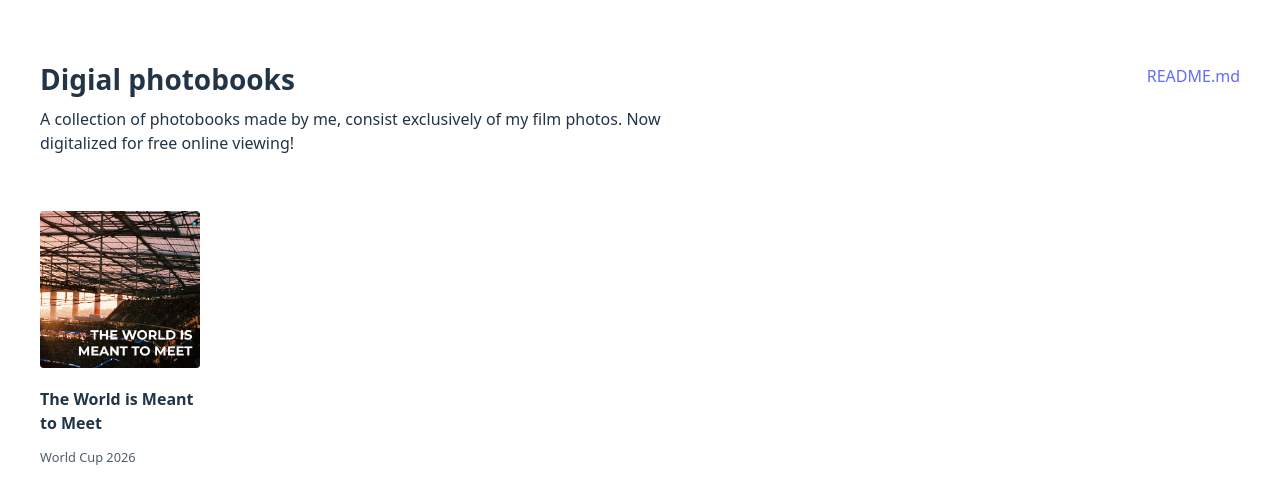
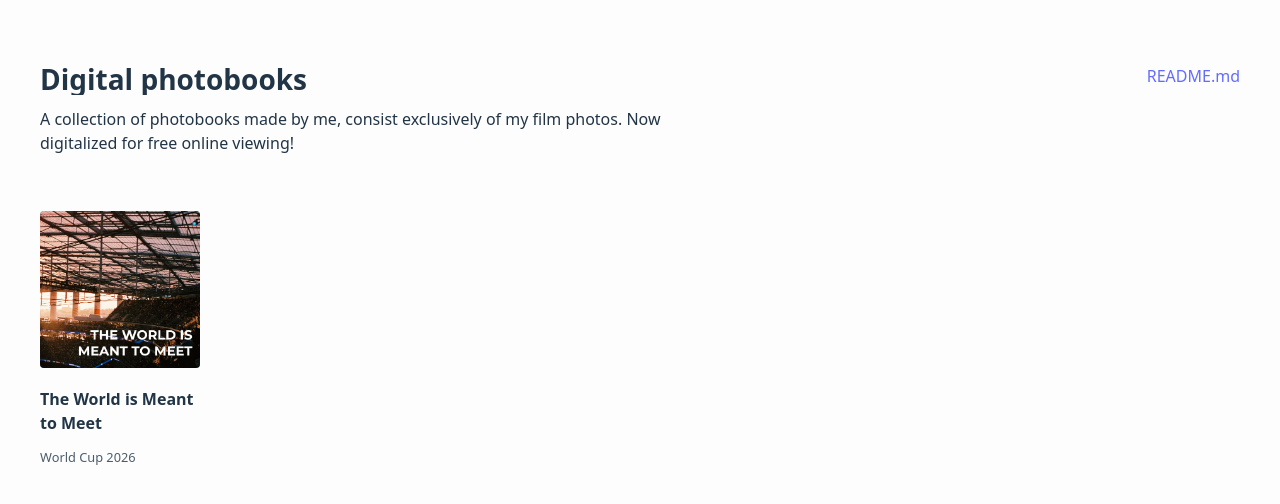
Before and after one commit to tuanmtran/tuanmtran.github.io, a Vue app: page / in a window 1280 px wide. Shown: the top 504 px of the page. Built offline with nearby package versions, Linux system fonts and the light colour scheme.

Commit message:
Keep header titles on one line, fix caption scaling, use off-white background

```diff
--- a/src/style.css
+++ b/src/style.css
@@ -5,7 +5,7 @@
 
   color-scheme: light;
   color: #213547;
-  background-color: #ffffff;
+  background-color: #fdfdfd;
 
   font-synthesis: none;
   text-rendering: optimizeLegibility;
--- a/src/views/AboutView.vue
+++ b/src/views/AboutView.vue
@@ -48,7 +48,7 @@
   position: sticky;
   top: 0;
   z-index: 10;
-  background: #ffffff;
+  background: #fdfdfd;
   display: flex;
   align-items: center;
   justify-content: space-between;
@@ -59,6 +59,10 @@
 .about__title {
   font-size: clamp(1.25rem, 1rem + 1vw, 1.75rem);
   margin: 0;
+  min-width: 0;
+  white-space: nowrap;
+  overflow: hidden;
+  text-overflow: ellipsis;
 }
 
 .about__close {
@@ -101,9 +105,10 @@
 }
 
 .about__caption {
-  font-size: 0.85rem;
+  font-size: clamp(0.75rem, 0.65rem + 0.3vw, 0.9rem);
   text-align: right;
   margin: 1.5rem 0 0;
+  overflow-wrap: break-word;
 }
 
 @media (min-width: 640px) {
--- a/src/views/GalleryView.vue
+++ b/src/views/GalleryView.vue
@@ -80,7 +80,7 @@ function onKeydown(e: KeyboardEvent) {
   position: sticky;
   top: 0;
   z-index: 10;
-  background: #ffffff;
+  background: #fdfdfd;
   display: flex;
   align-items: center;
   justify-content: space-between;
@@ -92,6 +92,16 @@ function onKeydown(e: KeyboardEvent) {
 .gallery-view__header h1 {
   font-size: 1.75rem;
   margin: 0;
+  min-width: 0;
+  white-space: nowrap;
+  overflow: hidden;
+  text-overflow: ellipsis;
+}
+
+@media (max-width: 480px) {
+  .gallery-view__header h1 {
+    font-size: 1.25rem;
+  }
 }
 
 .gallery-view__close {
@@ -119,10 +129,11 @@ function onKeydown(e: KeyboardEvent) {
 }
 
 .gallery-view__caption {
-  font-size: 0.85em;
+  font-size: clamp(0.75rem, 0.65rem + 0.3vw, 0.9rem);
   text-align: right;
   max-width: 1600px;
   margin: 1rem auto 0;
+  overflow-wrap: break-word;
 }
 
 .flipbook-hint {
--- a/src/views/HomeView.vue
+++ b/src/views/HomeView.vue
@@ -6,7 +6,7 @@ import { galleries } from '../data/galleries'
   <main class="home">
     <header class="home__header">
       <div class="home__header-row">
-        <h1>Digial photobooks</h1>
+        <h1>Digital photobooks</h1>
         <RouterLink to="/about" class="home__about-link">README.md</RouterLink>
       </div>
       <p>A collection of photobooks made by me, consist exclusively of my film photos. Now digitalized for free online viewing!</p>
@@ -41,7 +41,7 @@ import { galleries } from '../data/galleries'
   position: sticky;
   top: 0;
   z-index: 10;
-  background: #ffffff;
+  background: #fdfdfd;
   padding: 2rem 0 1.5rem;
   margin-bottom: 0.5rem;
 }
@@ -56,6 +56,16 @@ import { galleries } from '../data/galleries'
 .home__header h1 {
   font-size: 1.75rem;
   margin: 0;
+  min-width: 0;
+  white-space: nowrap;
+  overflow: hidden;
+  text-overflow: ellipsis;
+}
+
+@media (max-width: 480px) {
+  .home__header h1 {
+    font-size: 1.25rem;
+  }
 }
 
 .home__header p {
```
